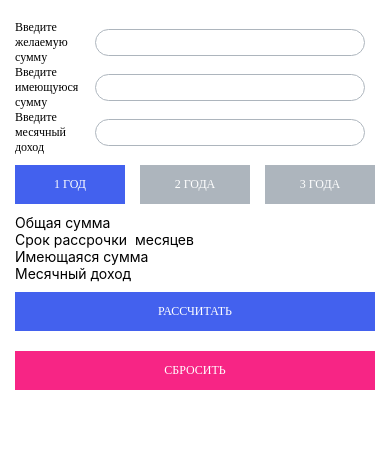
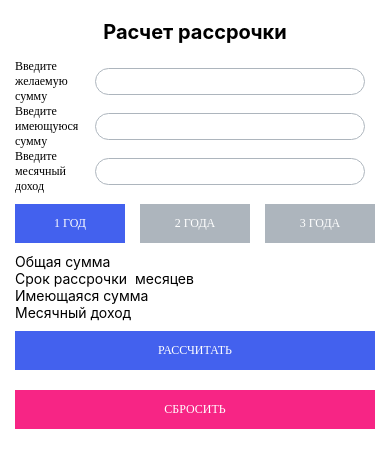
Before and after one commit to NeverwinterNights/CreditCalculator, a React Native app: screen / in a window 390 px wide. Shown: the top 468 px of the page. Built offline with nearby package versions, Linux system fonts and the light colour scheme.

Commit message:
before adding navigation

```diff
--- a/src/screens/Installment.tsx
+++ b/src/screens/Installment.tsx
@@ -63,23 +63,27 @@ export const Installment = ({}: InstallmentPropsType) => {
     setMonthlyIncome(value);
   };
   const payment = useCallback(
-    (bankAccount: number, callback: Function) => {
+    (bankAccount: number, income: number, callback: Function) => {
       if (bankAccount) {
-        if (bankAccount >= Math.ceil(monthsPayment)) {
-          callback(bankAccount - Math.ceil(monthsPayment));
+        if (bankAccount + income >= Math.ceil(monthsPayment)) {
+          callback(bankAccount + income - Math.ceil(monthsPayment));
           return 0;
-        } else if (bankAccount < Math.ceil(monthsPayment) && bankAccount > 0) {
+        } else if (
+          bankAccount + income < Math.ceil(monthsPayment) &&
+          bankAccount + income > 0
+        ) {
           callback(0);
-          return Math.ceil(monthsPayment) - bankAccount;
+          return Math.ceil(monthsPayment) - bankAccount - income;
         }
       }
-      return Math.ceil(monthsPayment);
+      return Math.ceil(monthsPayment - income);
     },
     [monthsPayment],
   );
 
   const result = useMemo(() => {
     let bankAccount = data.bankAccount;
+    let income = data.monthlyIncome;
 
     const minusBankMoney = (value: number) => {
       bankAccount = value;
@@ -90,13 +94,16 @@ export const Installment = ({}: InstallmentPropsType) => {
         <ScheduleItem
           key={item}
           date={item}
-          sum={payment(bankAccount, minusBankMoney)}
+          sum={payment(bankAccount, income, minusBankMoney)}
         />
       );
     });
-  }, [data.bankAccount, payment, schedule]);
+  }, [data.bankAccount, payment, schedule, data.monthlyIncome]);
   return (
     <ScrollView style={styles.container}>
+      <View style={styles.title}>
+        <Text style={styles.titleText}>Расчет рассрочки</Text>
+      </View>
       <View>
         <AppInput
           label="Введите желаемую сумму"
@@ -194,6 +201,15 @@ const styles = StyleSheet.create({
     flexDirection: 'row',
     justifyContent: 'space-between',
   },
+  title: {
+    alignItems: 'center',
+    marginBottom: 15,
+    fontSize: 20,
+  },
+  titleText: {
+    fontWeight: 'bold',
+    fontSize: 20,
+  },
   button: {
     width: 110,
   },
```
